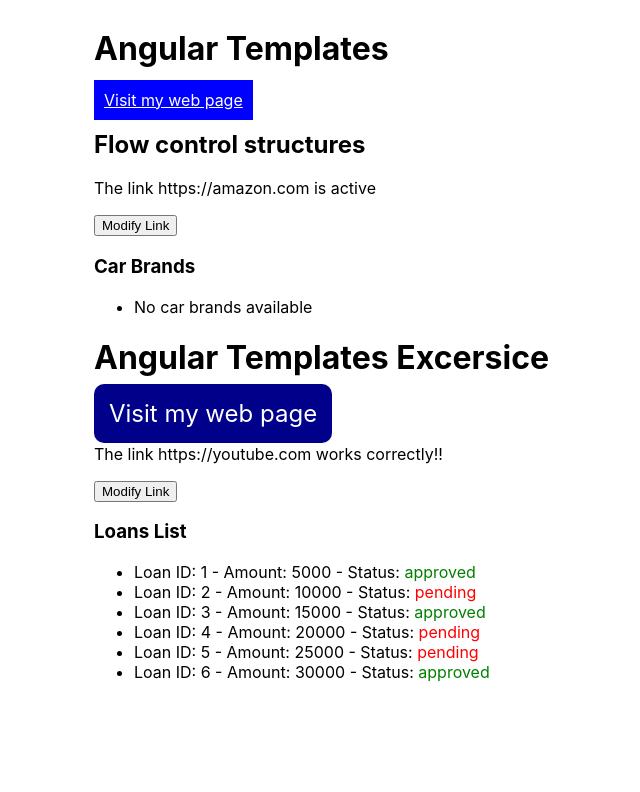
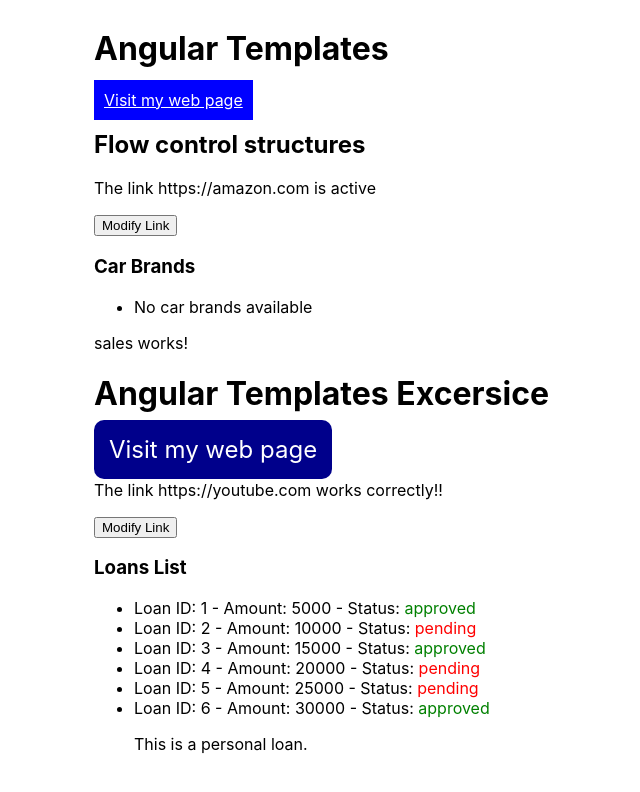
Before and after one commit to Martina350/MODULO-9-ANGULAR, an Angular app in the folder practica-angular/: page / in a window 1280 px wide. Shown: the part 382-1174 px from the top of the page, without its empty margins (196-836 px from the left). Before the commit the page ends 1152 px from the top, so only its background shows below. Built offline with nearby package versions, Linux system fonts and the light colour scheme.

Commit message:
SWITCH Conditional

```diff
--- a/practica-angular/src/app/loans/loans.html
+++ b/practica-angular/src/app/loans/loans.html
@@ -31,3 +31,15 @@
   } @empty {
   <li>No loans available</li>
   }
+
+@switch (loans.type) {
+    @case('personal') {
+        <p>This is a personal loan.</p>
+    }
+    @case('hipotecary') {
+        <app-transactions></app-transactions>
+    }
+    @case('vehicle') {
+        <p>This is a vehicle loan.</p>
+    }
+  }
--- a/practica-angular/src/app/loans/loans.ts
+++ b/practica-angular/src/app/loans/loans.ts
@@ -1,9 +1,10 @@
 import { CommonModule } from '@angular/common';
 import { Component } from '@angular/core';
+import { Transactions } from '../transactions/transactions';
 
 @Component({
   selector: 'app-loans',
-  imports: [CommonModule],
+  imports: [CommonModule, Transactions],
   templateUrl: './loans.html',
   styleUrls: ['./loans.css'],
 })
@@ -19,6 +20,12 @@ export class Loans {
     { id: 6, amount: 30000, state: 'approved' }
   ];
 
+  loans = {
+    id: 1,
+    type: "personal",
+    interest: 15000,
+  }
+
   changeRedirect() {
     if (this.redirect == false) {
       this.redirect = true;
--- a/practica-angular/src/app/user/user.html
+++ b/practica-angular/src/app/user/user.html
@@ -22,3 +22,21 @@
         <li>No car brands available</li>
     }
 </ul>
+
+<!--
+@if (user.role == 'admin') {
+    <app-sales></app-sales>
+}
+-->
+
+@switch (user.role) {
+    @case('admin') {
+        <app-sales></app-sales>
+    }
+    @case('user') {
+        <p>You are a regular user.</p>
+    }
+    @default {
+        <p>You are a guest.</p>
+    }
+}
--- a/practica-angular/src/app/user/user.ts
+++ b/practica-angular/src/app/user/user.ts
@@ -1,8 +1,9 @@
 import { Component } from '@angular/core';
+import { Sales } from '../sales/sales';
 
 @Component({
   selector: 'app-user',
-  imports: [],
+  imports: [Sales],
   templateUrl: './user.html',
   styleUrl: './user.css',
 })
@@ -17,6 +18,13 @@ export class User {
     { id: 5, name: 'Nissan' }
   ];
 
+  user = {
+    id: 1,
+    name: "Kenny McCormick",
+    nick: "Oh My God, They Killed Kenny!",
+    role: "admin",
+  };
+
   ngOnInit() {
     this.carBrands = [];
   }
```
